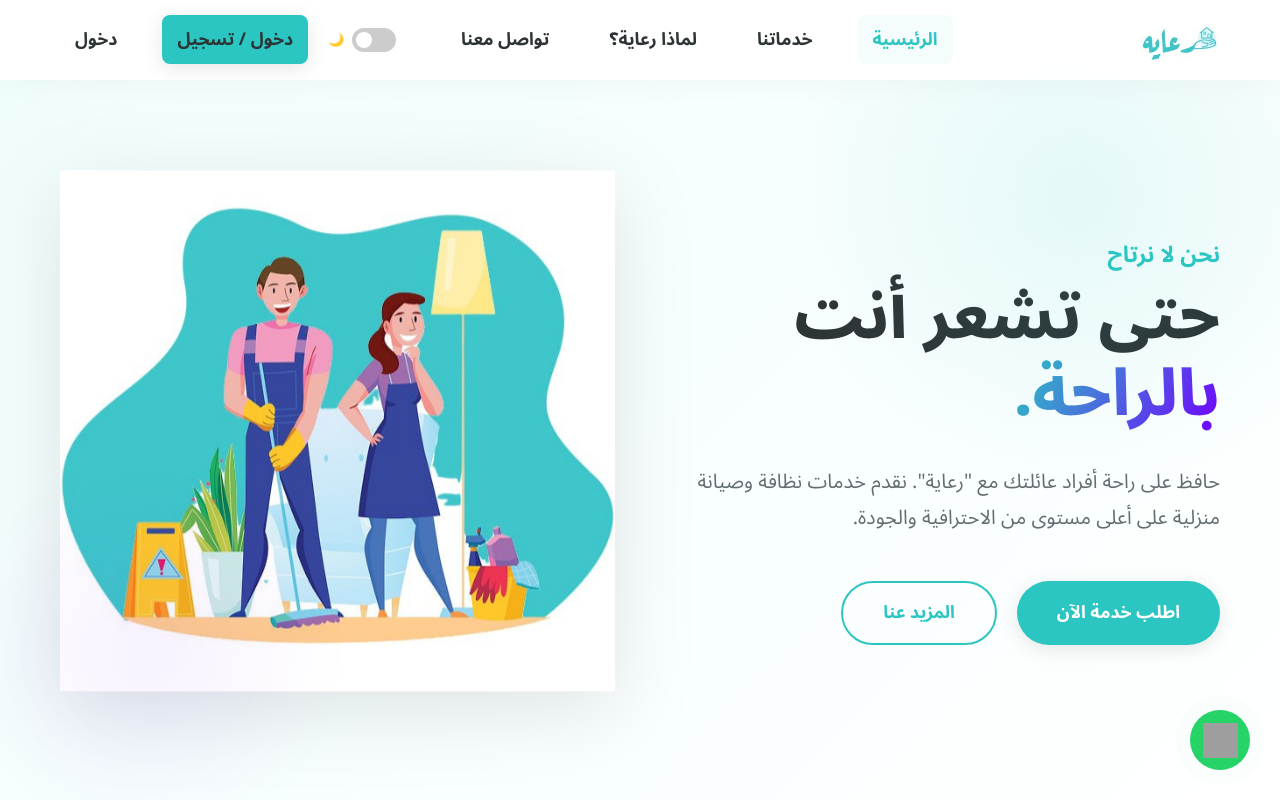
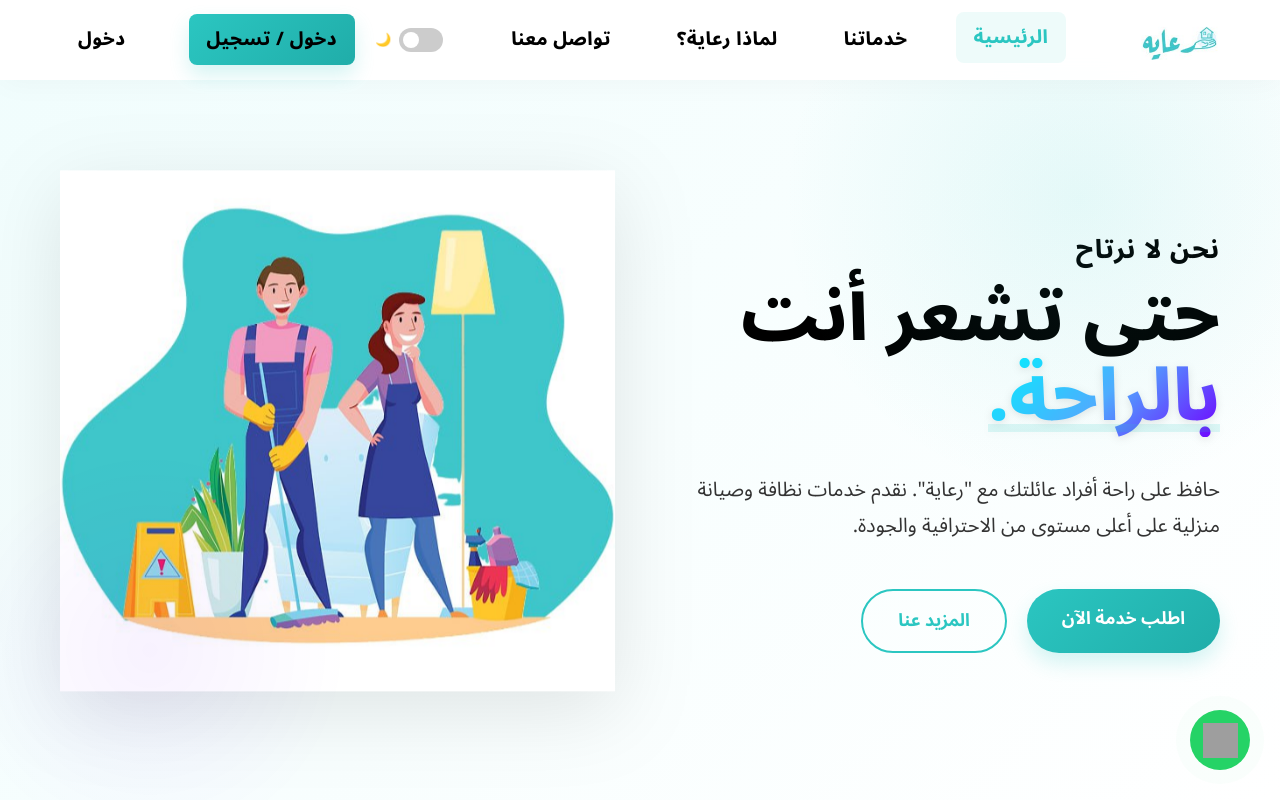
Before and after one commit to abdelrhman-hossam/Local-home-services, a website: page public/index.html in a window 1280 px wide. Shown: the top 800 px of the page. Drawn offline with Linux system fonts and the light colour scheme; no server answers; grey boxes are pictures that could not be loaded.

Commit message:
Vibrant Clarity Update: Maximized contrast for Header links and Hero Section typography

```diff
--- a/public/index.html
+++ b/public/index.html
@@ -82,8 +82,9 @@
       <div class="container">
         <div class="hero-content">
           <div class="hero-text">
-            <p style="color: var(--primary-color); font-weight: 700; margin-bottom: 5px; font-size: 1.4rem;">نحن لا
-              نرتاح</p>
+            <p
+              style="color: var(--text-dark); font-weight: 900; margin-bottom: 5px; font-size: 1.6rem; letter-spacing: 1px;">
+              نحن لا نرتاح</p>
             <h1 style="margin-top: 0;">حتى تشعر أنت <span class="text-primary">بالراحة.</span></h1>
             <p>حافظ على راحة أفراد عائلتك مع "رعاية". نقدم خدمات نظافة وصيانة منزلية على أعلى مستوى من الاحترافية
               والجودة.</p>
--- a/public/style.css
+++ b/public/style.css
@@ -5,14 +5,14 @@
 :root {
     /* Color Palette - Premium & Trustworthy */
     --primary-color: #2bc6c1;
-    --primary-dark: #24aca7;
+    --primary-dark: #1eaeb5;
     --primary-light: #e0f7f6;
-    --secondary-color: #1a1d20;
-    --text-dark: #2d3436;
-    --text-light: #636e72;
+    --secondary-color: #000000;
+    --text-dark: #000000;
+    --text-light: #333333;
     --white: #ffffff;
     --bg-light: #f8f9fa;
-    --footer-bg: #1a1d20;
+    --footer-bg: #0b0d17;
     --gradient-hero: linear-gradient(135deg, #f0fdfd 0%, #ffffff 100%);
 
     /* Spacing & Layout */
@@ -35,17 +35,17 @@
 }
 
 [data-theme="dark"] {
-    --body-bg: #121212;
-    --card-bg: #1e1e1e;
-    --nav-bg: rgba(18, 18, 18, 0.95);
-    --text-main: #e0e0e0;
-    --bg-light: #1a1a1a;
-    --white: #1e1e1e;
-    --secondary-color: #2a2a2a;
-    --text-dark: #f0f0f0;
-    --text-light: #b0b0b0;
-    --shadow-sm: 0 2px 10px rgba(0, 0, 0, 0.3);
-    --shadow-md: 0 4px 20px rgba(0, 0, 0, 0.5);
+    --body-bg: #0a0a0b;
+    --card-bg: #161618;
+    --nav-bg: rgba(10, 10, 11, 0.98);
+    --text-main: #ffffff;
+    --bg-light: #121214;
+    --white: #161618;
+    --secondary-color: #00f2fe;
+    --text-dark: #ffffff;
+    --text-light: #cccccc;
+    --shadow-sm: 0 4px 15px rgba(0, 0, 0, 0.5);
+    --shadow-md: 0 10px 30px rgba(0, 0, 0, 0.7);
 }
 
 * {
@@ -87,9 +87,13 @@
 
 h1,
 h2,
-h3 {
-    color: var(--secondary-color);
+h3,
+h4,
+h5,
+h6 {
+    font-family: var(--font-primary);
     font-weight: 800;
+    color: var(--text-dark);
     line-height: 1.3;
 }
 
@@ -149,19 +153,21 @@
 
 .nav-links a {
     text-decoration: none;
-    color: var(--text-main);
-    font-weight: 700;
-    font-size: 1.1rem;
+    color: var(--text-dark);
+    font-weight: 800;
+    font-size: 1.15rem;
     transition: var(--transition);
     position: relative;
-    padding: 10px 15px;
+    padding: 10px 18px;
     border-radius: 8px;
+    letter-spacing: 0.5px;
 }
 
 .nav-links a:hover,
 .nav-links a.active {
     color: var(--primary-color);
-    background: rgba(43, 198, 193, 0.05);
+    background: rgba(43, 198, 193, 0.08);
+    transform: translateY(-2px);
 }
 
 .nav-links a::after {
@@ -284,21 +290,22 @@
 }
 
 .hero-text h1 {
-    font-size: clamp(2.5rem, 5vw, 4rem);
-    line-height: 1.2;
-    margin-bottom: 30px;
-    font-weight: 800;
-    color: var(--text-main);
-    animation: fadeInUp 1s ease-out;
+    font-size: clamp(2.8rem, 6vw, 4.5rem);
+    line-height: 1.1;
+    margin-bottom: 35px;
+    font-weight: 900;
+    color: var(--text-dark);
+    animation: fadeInUp 1s cubic-bezier(0.23, 1, 0.32, 1);
 }
 
 .hero-text h1 .text-primary {
-    background: linear-gradient(120deg, var(--primary-color), #7000ff);
+    background: linear-gradient(135deg, #00f2fe 0%, #4facfe 50%, #7000ff 100%);
     -webkit-background-clip: text;
     background-clip: text;
     -webkit-text-fill-color: transparent;
     position: relative;
     display: inline-block;
+    filter: drop-shadow(0 2px 4px rgba(0, 0, 0, 0.1));
 }
 
 .hero-text h1 .text-primary::after {
@@ -416,45 +423,24 @@
 }
 
 /* =========================================
-   Buttons
+   Buttons & Actions
    ========================================= */
-.btn {
-    display: inline-flex;
-    align-items: center;
-    justify-content: center;
-    padding: 15px 40px;
-    border-radius: 50px;
-    text-decoration: none;
-    font-weight: 700;
-    font-size: 1.1rem;
-    transition: var(--transition);
-    cursor: pointer;
-    border: none;
+/* (Styles moved to Hero Section for consistency, but kept utility classes here) */
+.btn-large {
+    padding: 18px 45px;
+    font-size: 1.2rem;
 }
 
-.btn-primary {
-    background: var(--primary-color);
-    color: #fff;
-    box-shadow: var(--shadow-md);
+.auth-link {
+    text-decoration: none;
+    color: var(--text-dark);
+    font-weight: 800;
+    margin-right: 15px;
+    transition: var(--transition);
 }
 
-.btn-primary:hover {
-    background: var(--primary-dark);
-    transform: translateY(-3px);
-    box-shadow: var(--shadow-lg);
-}
-
-.btn-outline {
-    background: transparent;
+.auth-link:hover {
     color: var(--primary-color);
-    border: 2px solid var(--primary-color);
-}
-
-.btn-outline:hover {
-    background: var(--primary-color);
-    color: #fff;
-    transform: translateY(-3px);
-    box-shadow: var(--shadow-md);
 }
 
 /* =========================================
```
Also changed, not shown: public/pro!.html (+3 -2 lines), public/services.html (+8 -5 lines).
